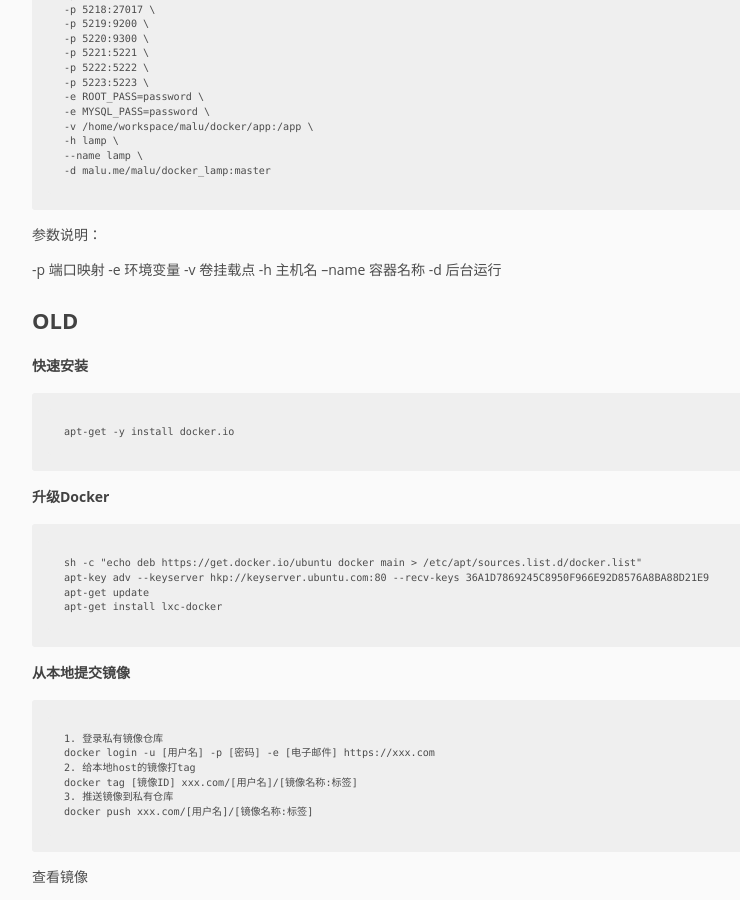
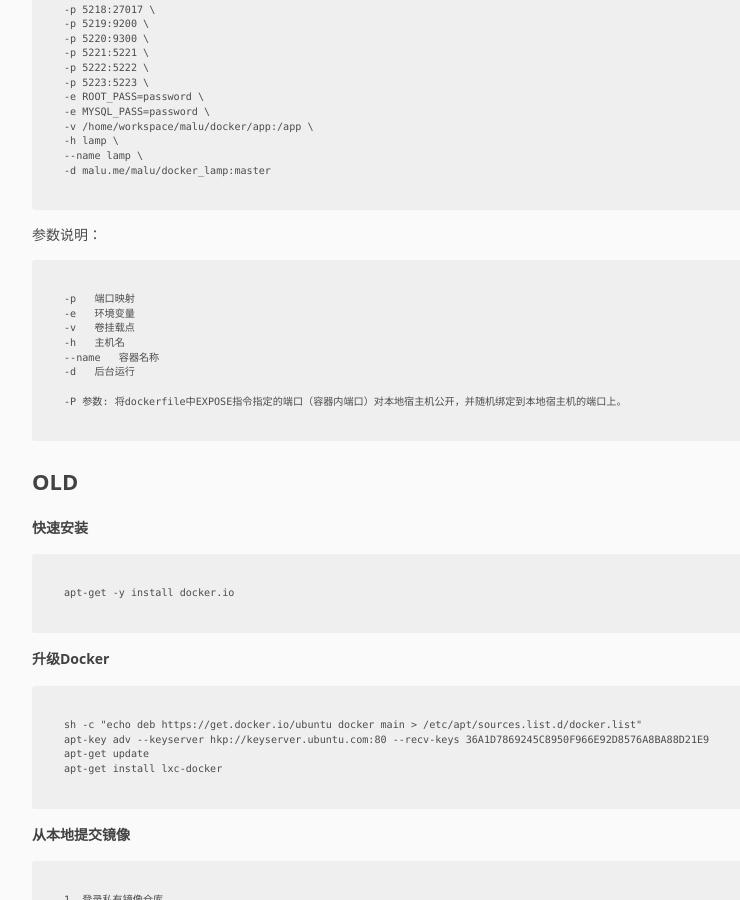
Before and after one commit to pingmalu/pingmalu.github.io, a Jekyll site: the page built from _posts/2015-12-02-Docker日常笔记.md, in a window 1280 px wide and 900 px high, scrolled down 1210 px. Shown: the whole window, without its empty margins (168-908 px from the left). Built offline with Jekyll 4.4.1, drawn with Linux system fonts in a browser that asks for light colours.

Commit message:
'update'

```diff
--- a/_posts/2015-12-02-Docker日常笔记.md
+++ b/_posts/2015-12-02-Docker日常笔记.md
@@ -54,12 +54,14 @@ title: Docker日常笔记
 
 参数说明：
 
--p   端口映射
--e   环境变量
--v   卷挂载点
--h   主机名
---name   容器名称
--d   后台运行
+	-p   端口映射
+	-e   环境变量
+	-v   卷挂载点
+	-h   主机名
+	--name   容器名称
+	-d   后台运行
+
+	-P 参数: 将dockerfile中EXPOSE指令指定的端口（容器内端口）对本地宿主机公开，并随机绑定到本地宿主机的端口上。
 
 # OLD
 
```
